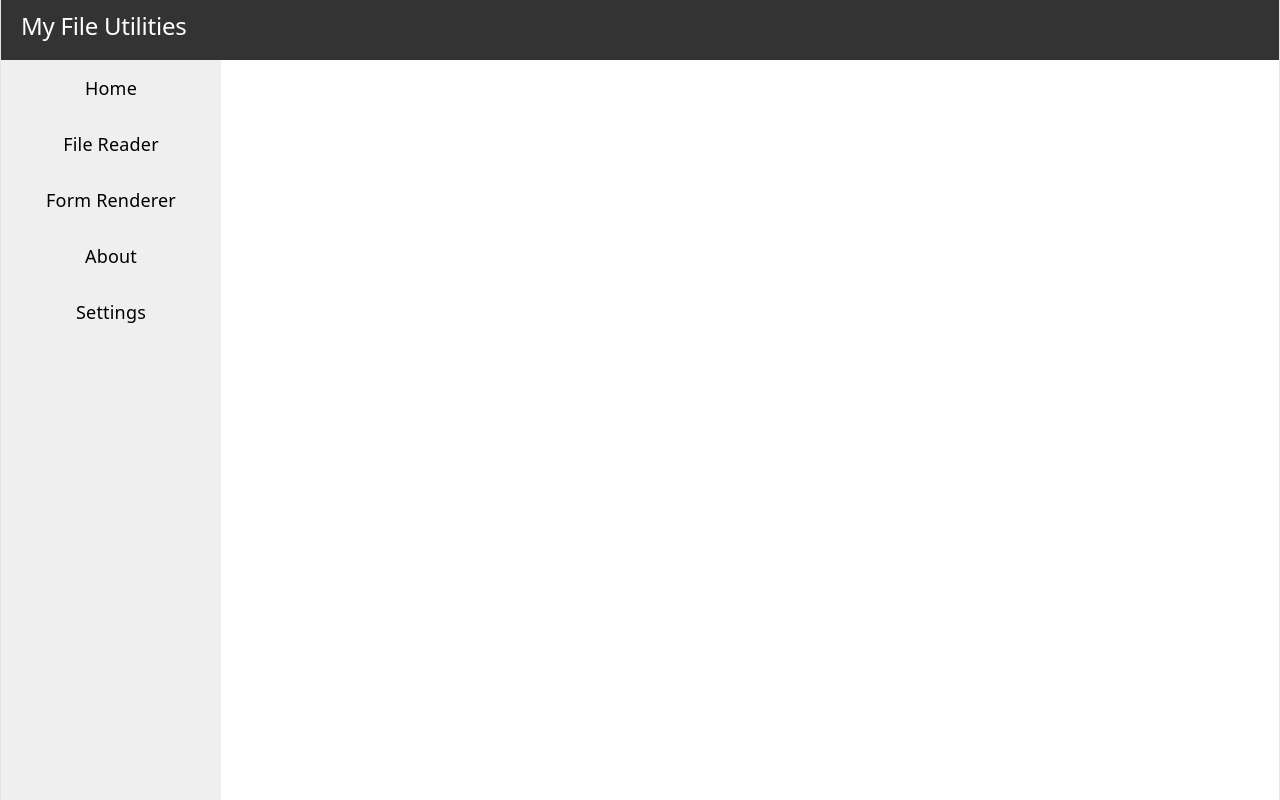
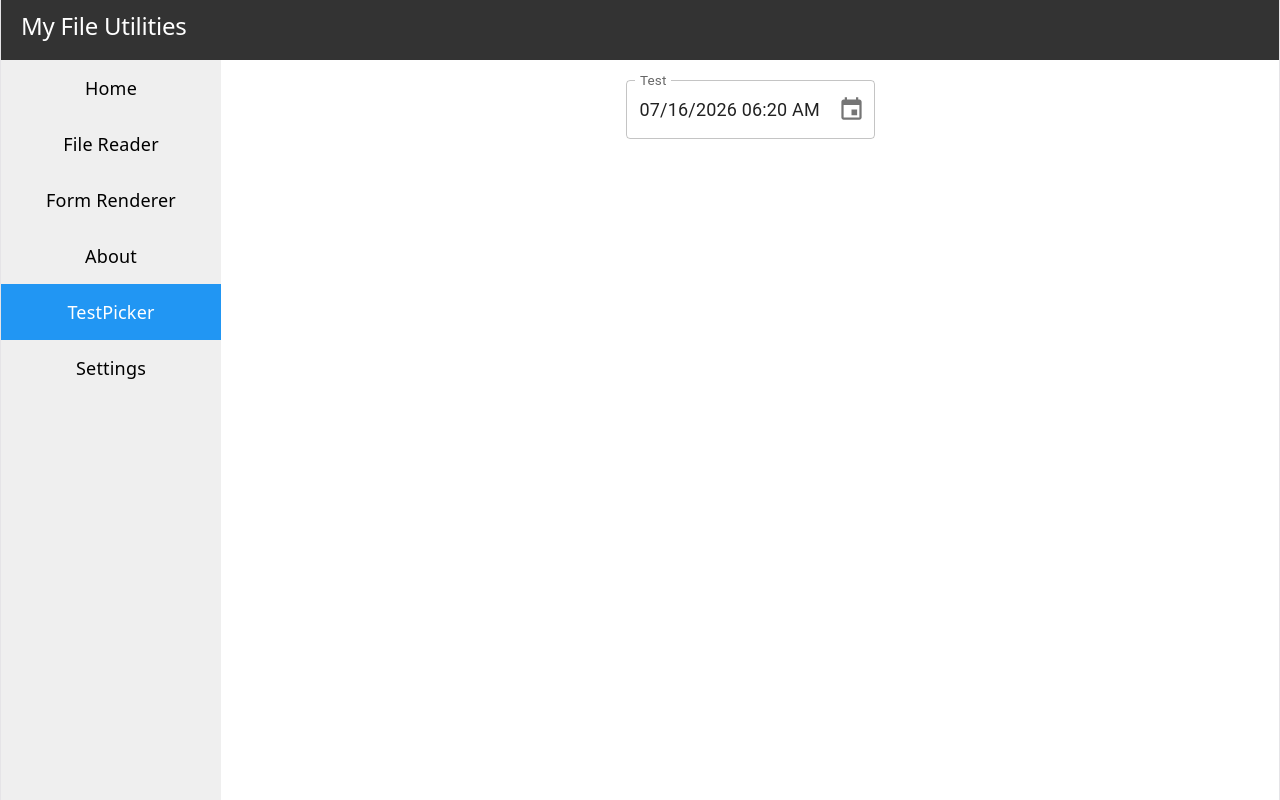
Before and after one commit to sanjeevdg/fileutils2, a React (Vite) app: page /#/testpicker in a window 1280 px wide. Built offline with nearby package versions, Linux system fonts and the light colour scheme.

Commit message:
july30-1am-2026

```diff
--- a/src/App.jsx
+++ b/src/App.jsx
@@ -9,6 +9,7 @@ import About from "./pages/About";
 import Settings from "./pages/Settings";
 import FormRenderer from './pages/FormRenderer';
 
+import TestPicker from './pages/TestPicker';
 import "./App.css";
 
 export default function App() {
@@ -27,6 +28,7 @@ export default function App() {
             <Route path="/" element={<Home />} />
             <Route path="/file-reader" element={<FileReaderPage />} />
             <Route path="/about" element={<About />} />
+            <Route path="/testpicker" element={<TestPicker />} />
             <Route path="/formrenderer" element={<FormRenderer />} />
             <Route path="/settings" element={<Settings />} />
           </Routes>
--- a/src/layout/Sidebar.jsx
+++ b/src/layout/Sidebar.jsx
@@ -20,6 +20,9 @@ export default function Sidebar() {
         About
       </NavLink>
 
+<NavLink to="/testpicker">
+        TestPicker
+      </NavLink>
       <NavLink to="/settings">
         Settings
       </NavLink>
--- a/src/pages/FormRenderer.jsx
+++ b/src/pages/FormRenderer.jsx
@@ -16,9 +16,9 @@ import { API_URL } from "../config";
 
 
 
-import {
-    DateTimePicker
-} from "@mui/x-date-pickers/DateTimePicker";
+    import {
+        DateTimePicker
+    } from "@mui/x-date-pickers/DateTimePicker";
 
 import {
     LocalizationProvider
@@ -46,6 +46,7 @@ console.log("FormRenderer rendered");
 const [formData, setFormData] = useState({});
 
 function updateField(name, value) {
+      console.log(name, value);
     setFormData(prev => ({
         ...prev,
         [name]: value
@@ -53,7 +54,9 @@ function updateField(name, value) {
 }
 
 
-
+useEffect(() => {
+    console.log("formData =", formData);
+}, [formData]);
 
 
   async function loadRows() {
@@ -63,7 +66,7 @@ function updateField(name, value) {
         );
 
         const data = await response.json();
-
+console.log('mydata',data);
         setRows(data);
     }
 
@@ -246,6 +249,7 @@ async function saveUser() {
 
 
 console.log("Save clicked");
+console.log("Saving:", formData);
 
     if (!validateForm()) {
         console.log("Validation failed");
@@ -367,32 +371,33 @@ const entity = config.entities.users;
                         case "datetime":
 
                             return (
-
-                                <LocalizationProvider dateAdapter={AdapterDayjs}>
-
+                                <LocalizationProvider
+                                    key={field.name}
+                                    dateAdapter={AdapterDayjs}
+                                >
                                     <DateTimePicker
-
                                         label={field.label}
-
                                         value={
                                             formData[field.name]
                                                 ? dayjs(formData[field.name])
                                                 : null
                                         }
-
-                                        onChange={(value)=>
+                                        onChange={(value) => {
+                                            console.log("datetime changed", value);
 
                                             updateField(
                                                 field.name,
                                                 value ? value.toISOString() : null
-                                            )
-
-                                        }
-
+                                            );
+                                        }}
+                                        slotProps={{
+                                            textField: {
+                                                fullWidth: true,
+                                                margin: "normal"
+                                            }
+                                        }}
                                     />
-
                                 </LocalizationProvider>
-
                             );
 
                         case "select":
@@ -412,6 +417,7 @@ const entity = config.entities.users;
                                         updateField(field.name,e.target.value)
 
                                     }
+                                    key={field.name}
 
                                 >
 
@@ -446,7 +452,7 @@ const entity = config.entities.users;
                                 options={field.options}
 
                                 value={formData[field.name] || null}
-
+                                key={field.name}
                                 onChange={(event,value)=>
 
                                     updateField(field.name,value)
--- a/src/pages/Home.jsx
+++ b/src/pages/Home.jsx
@@ -1,3 +1,8 @@
+//import yaml from "js-yaml";
+
+//const config = yaml.load(yamlText);
+
+
 export default function Home() {
   return (
     <>
--- /dev/null
+++ b/src/pages/TestPicker.jsx
@@ -0,0 +1,24 @@
+import { useState } from "react";
+import dayjs from "dayjs";
+
+import { LocalizationProvider } from "@mui/x-date-pickers/LocalizationProvider";
+import { AdapterDayjs } from "@mui/x-date-pickers/AdapterDayjs";
+import { DateTimePicker } from "@mui/x-date-pickers/DateTimePicker";
+
+export default function TestPicker() {
+
+    const [value, setValue] = useState(dayjs());
+
+    return (
+        <LocalizationProvider dateAdapter={AdapterDayjs}>
+            <DateTimePicker
+                label="Test"
+                value={value}
+                onChange={(newValue) => {
+                    console.log("FIRED!", newValue);
+                    setValue(newValue);
+                }}
+            />
+        </LocalizationProvider>
+    );
+}
```
